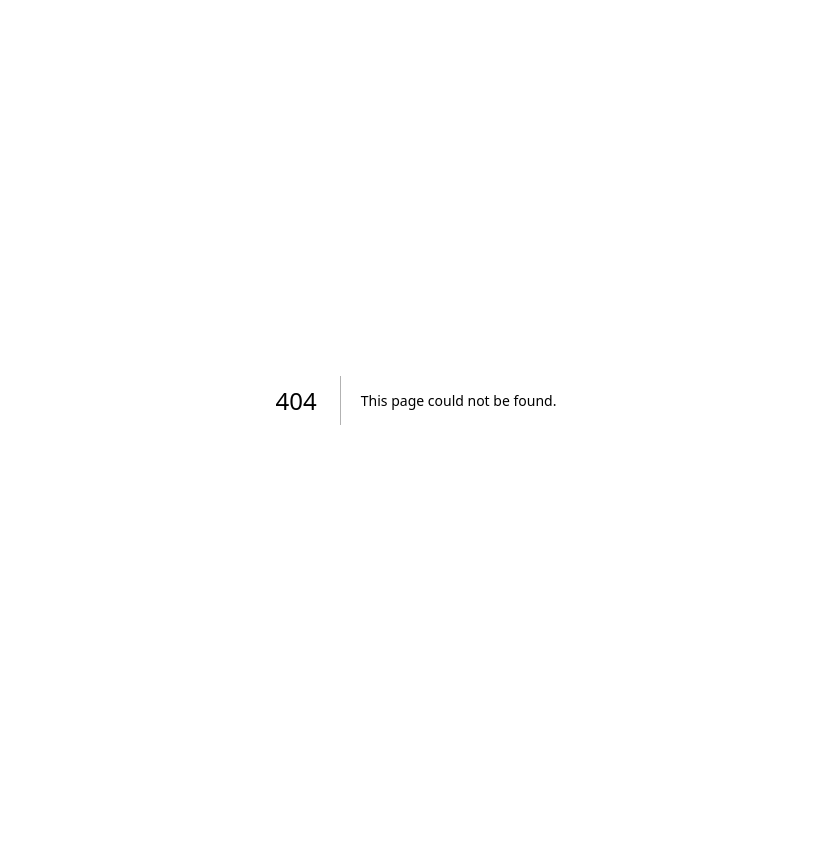
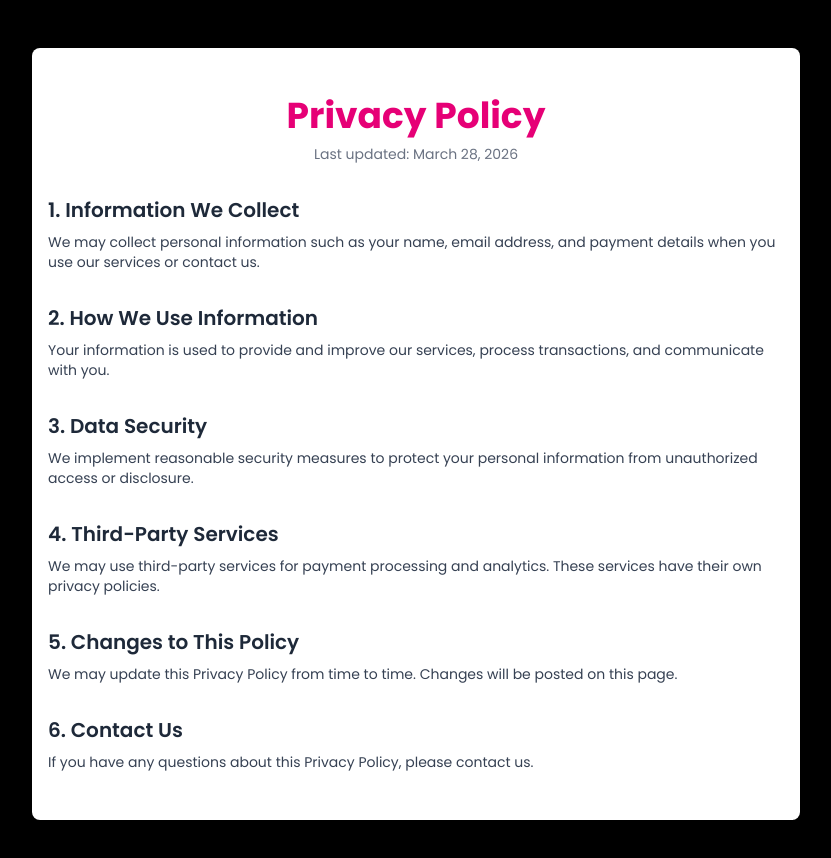
Before and after one commit to SriSitharth/Concert_Booking, a Next.js app: page /privacy in a window 1280 px wide. Before the commit this address had no page. Shown: the top 858 px of the page, without its empty margins (224-1055 px from the left). Before the commit the page ends 800 px from the top, so only its background shows below. Built offline with nearby package versions, Linux system fonts and the light colour scheme.

Commit message:
Terms and conditions added

```diff
--- /dev/null
+++ b/app/privacy/page.tsx
@@ -0,0 +1,36 @@
+import React from 'react';
+
+const PrivacyPage = () => (
+  <main className="max-w-3xl mx-auto px-4 py-12 bg-white rounded-lg shadow-md mt-12 mb-24">
+    <h1 className="text-3xl md:text-4xl font-bold text-pink-600 mb-2 text-center">Privacy Policy</h1>
+    <p className="text-gray-500 text-center mb-8">Last updated: March 28, 2026</p>
+    <div className="space-y-8">
+      <section>
+        <h2 className="text-xl font-semibold text-gray-800 mb-2">1. Information We Collect</h2>
+        <p className="text-gray-700">We may collect personal information such as your name, email address, and payment details when you use our services or contact us.</p>
+      </section>
+      <section>
+        <h2 className="text-xl font-semibold text-gray-800 mb-2">2. How We Use Information</h2>
+        <p className="text-gray-700">Your information is used to provide and improve our services, process transactions, and communicate with you.</p>
+      </section>
+      <section>
+        <h2 className="text-xl font-semibold text-gray-800 mb-2">3. Data Security</h2>
+        <p className="text-gray-700">We implement reasonable security measures to protect your personal information from unauthorized access or disclosure.</p>
+      </section>
+      <section>
+        <h2 className="text-xl font-semibold text-gray-800 mb-2">4. Third-Party Services</h2>
+        <p className="text-gray-700">We may use third-party services for payment processing and analytics. These services have their own privacy policies.</p>
+      </section>
+      <section>
+        <h2 className="text-xl font-semibold text-gray-800 mb-2">5. Changes to This Policy</h2>
+        <p className="text-gray-700">We may update this Privacy Policy from time to time. Changes will be posted on this page.</p>
+      </section>
+      <section>
+        <h2 className="text-xl font-semibold text-gray-800 mb-2">6. Contact Us</h2>
+        <p className="text-gray-700">If you have any questions about this Privacy Policy, please contact us.</p>
+      </section>
+    </div>
+  </main>
+);
+
+export default PrivacyPage;
--- /dev/null
+++ b/app/refunds/page.tsx
@@ -0,0 +1,28 @@
+import React from 'react';
+
+const RefundsPage = () => (
+  <main className="max-w-3xl mx-auto px-4 py-12 bg-white rounded-lg shadow-md mt-12 mb-24">
+    <h1 className="text-3xl md:text-4xl font-bold text-pink-600 mb-2 text-center">Refunds & Cancellations</h1>
+    <p className="text-gray-500 text-center mb-8">Last updated: March 28, 2026</p>
+    <div className="space-y-8">
+      <section>
+        <h2 className="text-xl font-semibold text-gray-800 mb-2">1. Refund Policy</h2>
+        <p className="text-gray-700">All ticket sales are final. Refunds will only be issued in the event of event cancellation or as required by law.</p>
+      </section>
+      <section>
+        <h2 className="text-xl font-semibold text-gray-800 mb-2">2. Cancellation Policy</h2>
+        <p className="text-gray-700">Tickets cannot be cancelled once purchased. Please review your order carefully before confirming your purchase.</p>
+      </section>
+      <section>
+        <h2 className="text-xl font-semibold text-gray-800 mb-2">3. Event Changes</h2>
+        <p className="text-gray-700">If the event is rescheduled, your ticket will be valid for the new date. If you cannot attend the rescheduled event, please contact us for assistance.</p>
+      </section>
+      <section>
+        <h2 className="text-xl font-semibold text-gray-800 mb-2">4. Contact Us</h2>
+        <p className="text-gray-700">If you have questions about our refund or cancellation policy, please contact us.</p>
+      </section>
+    </div>
+  </main>
+);
+
+export default RefundsPage;
--- /dev/null
+++ b/app/terms/page.tsx
@@ -0,0 +1,32 @@
+import React from 'react';
+
+const TermsPage = () => (
+  <main className="max-w-3xl mx-auto px-4 py-12 bg-white rounded-lg shadow-md mt-12 mb-24">
+    <h1 className="text-3xl md:text-4xl font-bold text-pink-600 mb-2 text-center">Terms & Conditions</h1>
+    <p className="text-gray-500 text-center mb-8">Last updated: March 28, 2026</p>
+    <div className="space-y-8">
+      <section>
+        <h2 className="text-xl font-semibold text-gray-800 mb-2">1. Acceptance of Terms</h2>
+        <p className="text-gray-700">By accessing and using this website, you accept and agree to be bound by the terms and provision of this agreement.</p>
+      </section>
+      <section>
+        <h2 className="text-xl font-semibold text-gray-800 mb-2">2. Use of the Site</h2>
+        <p className="text-gray-700">You agree to use the site only for lawful purposes and in a way that does not infringe the rights of others.</p>
+      </section>
+      <section>
+        <h2 className="text-xl font-semibold text-gray-800 mb-2">3. Intellectual Property</h2>
+        <p className="text-gray-700">All content on this site is the property of the site owner and may not be used without permission.</p>
+      </section>
+      <section>
+        <h2 className="text-xl font-semibold text-gray-800 mb-2">4. Changes to Terms</h2>
+        <p className="text-gray-700">We reserve the right to modify these terms at any time. Changes will be posted on this page.</p>
+      </section>
+      <section>
+        <h2 className="text-xl font-semibold text-gray-800 mb-2">5. Contact Us</h2>
+        <p className="text-gray-700">If you have any questions about these Terms, please contact us.</p>
+      </section>
+    </div>
+  </main>
+);
+
+export default TermsPage;
--- a/data/footer.ts
+++ b/data/footer.ts
@@ -23,8 +23,9 @@ export const footerData: IFooter[] = [
     {
         title: "Legal",
         links: [
-            { name: "Privacy", href: "#privacy" },
-            { name: "Terms", href: "#terms" },
+            { name: "Privacy Policy", href: "/privacy" },
+            { name: "Terms & Conditions", href: "/terms" },
+            { name: "Refunds & Cancellations", href: "/refunds" },
         ]
     }
 ];
```
